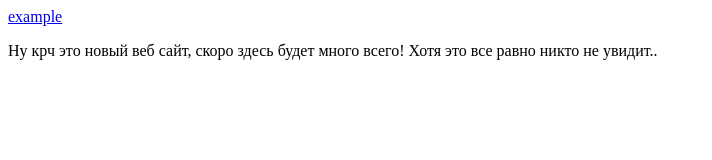
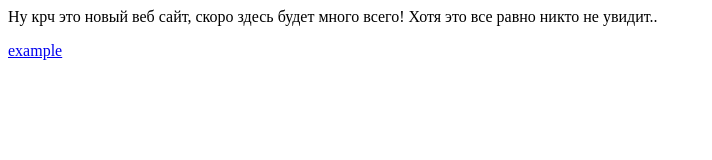
Before and after one commit to KenKnori/kenknori.github.io, a plain HTML site: page index.html in a window 1280 px wide. Shown: the whole page, without its empty margins (0-712 px from the left). Drawn offline with Linux system fonts and the light colour scheme.

Commit message:
Update index.html

```diff
--- a/index.html
+++ b/index.html
@@ -4,7 +4,7 @@
     <title>Ken website</title>
   </head>
   <body>
-    <a href="https://example.com">example</a>
-   <p>Ну крч это новый веб сайт, скоро здесь будет много всего! Хотя это все равно никто не увидит..</p>
+    Ну крч это новый веб сайт, скоро здесь будет много всего! Хотя это все равно никто не увидит..
+    <p><a href="https://example.com">example</a></p>
   </body>
 </html>
```
